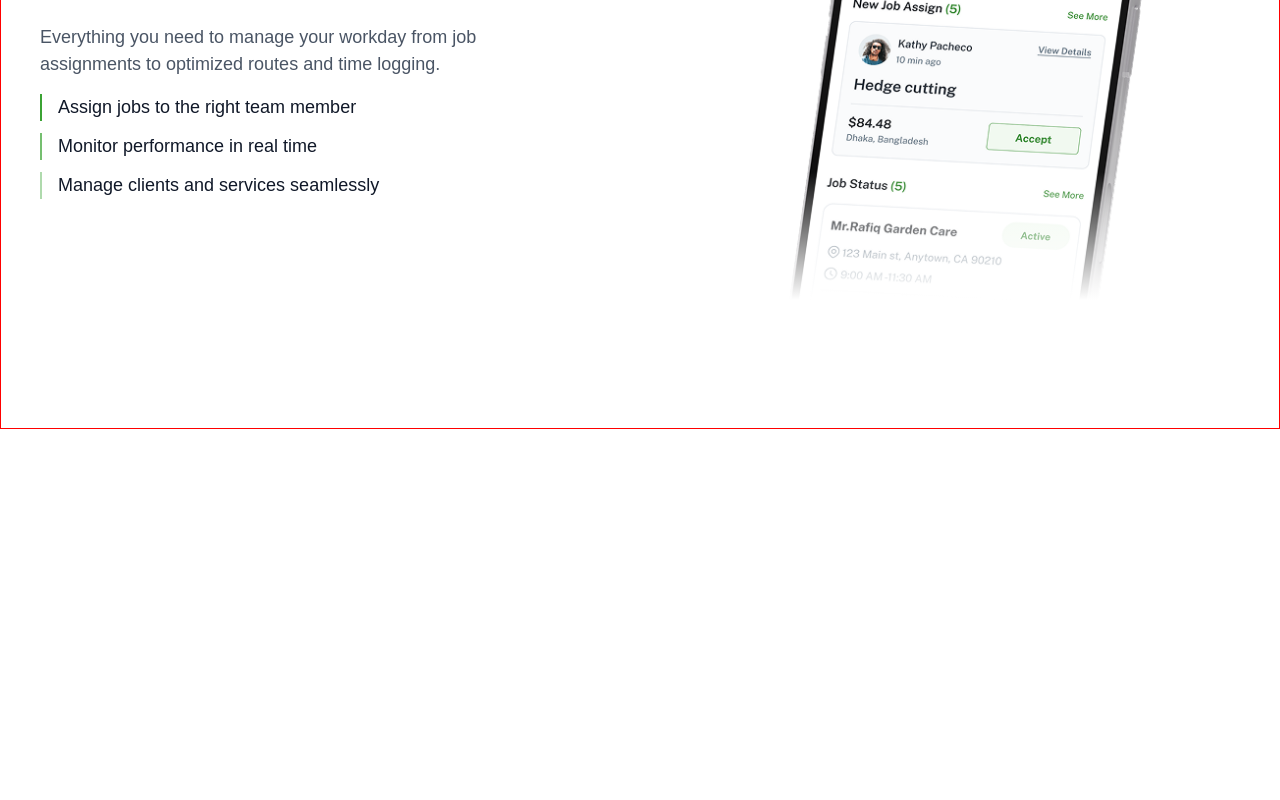
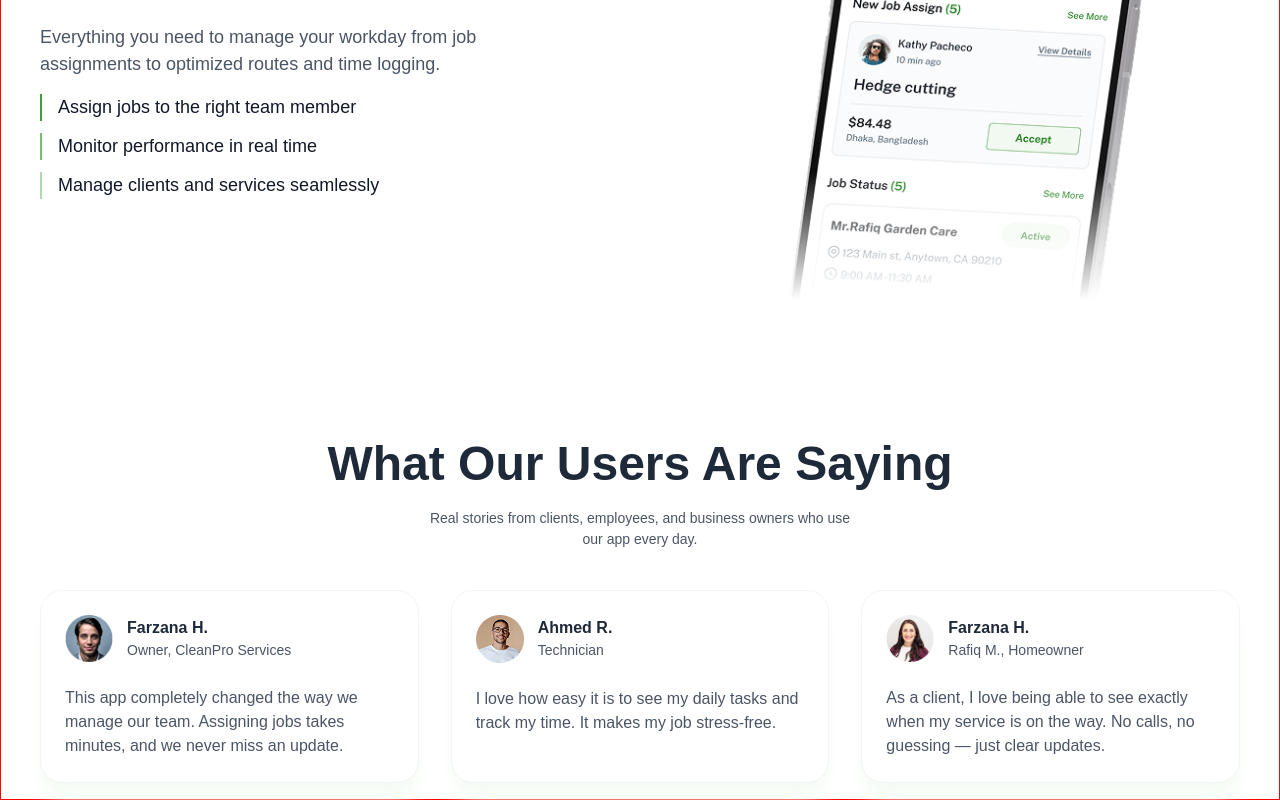
Before and after one commit to Badhon-Roy/Task-Business-App-Client, a Next.js app: page / in a window 1280 px wide. Shown: the part 2465-3265 px from the top of the page. Before the commit the page ends 2894 px from the top, so only its background shows below. Built offline with nearby package versions, Linux system fonts and the light colour scheme.

Commit message:
Added testimonial section in the home page

```diff
--- a/src/app/(WithCommonLayout)/page.tsx
+++ b/src/app/(WithCommonLayout)/page.tsx
@@ -1,5 +1,6 @@
 import Banner from "../components/home/banner/Banner";
 import Service from "../components/home/service/Service";
+import Testimonial from "../components/home/testimonial/Testimonial";
 
 
 const Home = () => {
@@ -7,6 +8,7 @@ const Home = () => {
         <div>
             <Banner/>
             <Service/>
+            <Testimonial/>
         </div>
     );
 };
--- /dev/null
+++ b/src/app/components/home/testimonial/Testimonial.tsx
@@ -0,0 +1,51 @@
+import UserImg from "@/app/assets/Ellipse 452.png"
+import User2Img from "@/app/assets/Ellipse 452 (1).png"
+import User3Img from "@/app/assets/Ellipse 452 (2).png"
+import Image from "next/image";
+const Testimonial = () => {
+    return (
+        <div className="max-w-[1200px] mx-auto mt-32 mb-4 lg:px-0 px-4">
+            <div className="text-center">
+                <h2 className="text-[48px] font-bold relative z-10 text-gray-800">What Our Users Are Saying</h2>
+
+                <p className="text-[14px] mt-2 text-gray-600">
+                    Real stories from clients, employees, and business owners who use <br /> our app every day.
+                </p>
+            </div>
+            <div className="mt-10 grid lg:grid-cols-3 md:grid-cols-2 grid-cols-1 gap-8">
+                <div className="bg-white rounded-[22px] p-6 shadow-xl shadow-[#f4fbf4] border border-gray-100">
+                    <div className="flex gap-[14px] items-center">
+                        <Image src={UserImg} alt="User" width={48} height={48} />
+                        <div>
+                            <p className="text-[16px] font-bold text-gray-800">Farzana H.</p>
+                            <p className="text-[14px] text-gray-600">Owner, CleanPro Services</p>
+                        </div>
+                    </div>
+                    <p className="text-gray-600 mt-6">This app completely changed the way we manage our team. Assigning jobs takes minutes, and we never miss an update.</p>
+                </div>
+                <div className="bg-white rounded-[22px] p-6 shadow-xl shadow-[#f4fbf4] border border-gray-100">
+                    <div className="flex gap-[14px] items-center">
+                        <Image src={User2Img} alt="User" width={48} height={48} />
+                        <div>
+                            <p className="text-[16px] font-bold text-gray-800">Ahmed R.</p>
+                            <p className="text-[14px] text-gray-600">Technician</p>
+                        </div>
+                    </div>
+                    <p className="text-gray-600 mt-6">I love how easy it is to see my daily tasks and track my time. It makes my job stress-free.</p>
+                </div>
+                <div className="bg-white rounded-[22px] p-6 shadow-xl shadow-[#f4fbf4] border border-gray-100">
+                    <div className="flex gap-[14px] items-center">
+                        <Image src={User3Img} alt="User" width={48} height={48} />
+                        <div>
+                            <p className="text-[16px] font-bold text-gray-800">Farzana H.</p>
+                            <p className="text-[14px] text-gray-600">Rafiq M., Homeowner</p>
+                        </div>
+                    </div>
+                    <p className="text-gray-600 mt-6">As a client, I love being able to see exactly when my service is on the way. No calls, no guessing — just clear updates.</p>
+                </div>
+            </div>
+        </div>
+    );
+};
+
+export default Testimonial;
```
